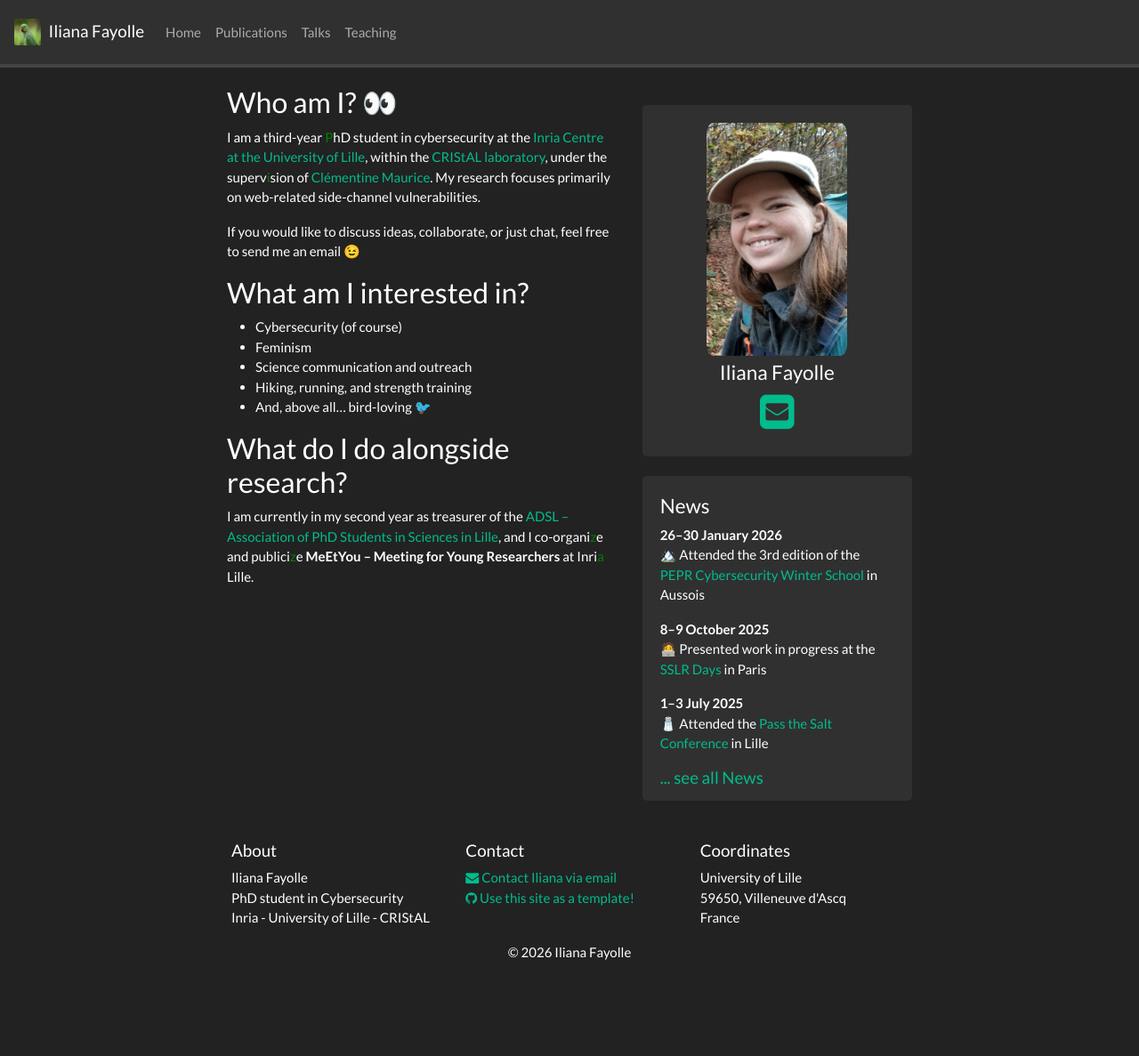
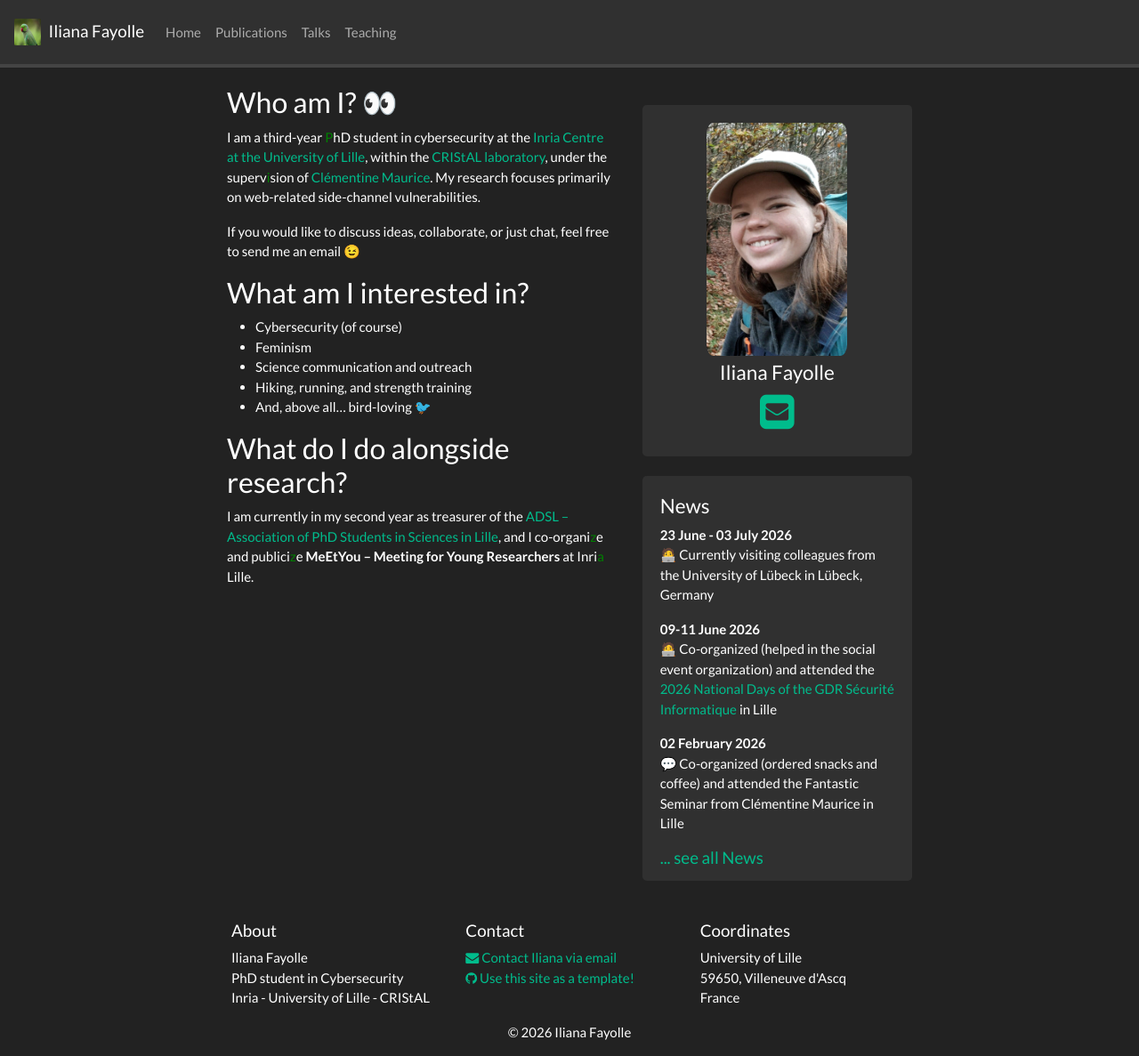
Before and after one commit to Naeele/Naeele.github.io, a Jekyll site: the page built from _pages/home.md, in a window 1280 px wide and 1187 px high. Shown: the whole window at 89% size. Built offline with Jekyll 4.4.1, drawn with Linux system fonts in a browser that asks for light colours; nearby versions of some CDN libraries; a style sheet for code colours, icons or effects is not loaded.

Commit message:
feat: add news for the last 4 months

```diff
--- a/_data/news.yml
+++ b/_data/news.yml
@@ -1,3 +1,21 @@
+- date: 23 June - 03 July 2026
+  headline: >
+    🧑‍💻 Currently visiting colleagues from the University of Lübeck
+    in Lübeck, Germany
+
+- date: 09-11 June 2026
+  headline: >
+    🧑‍💻 Co-organized (helped in the social event organization) and attended the
+    <a href="https://gdr-secu-jn2026.sciencesconf.org/?forward-action=index&forward-controller=index&lang=en" target="_blank">
+      2026 National Days of the GDR Sécurité Informatique
+    </a>
+    in Lille
+
+- date: 02 February 2026
+  headline: >
+    💬 Co-organized (ordered snacks and coffee) and attended the Fantastic Seminar from Clémentine Maurice
+    in Lille
+
 - date: 26–30 January 2026
   headline: >
     🏔️ Attended the 3rd edition of the
```
